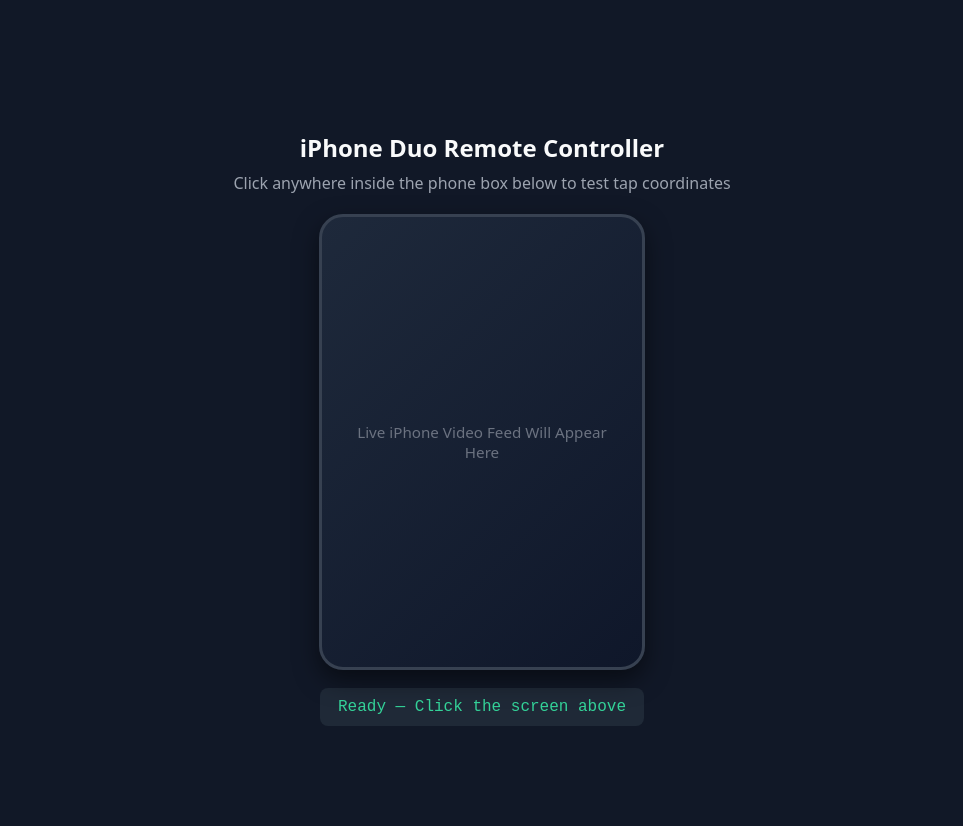
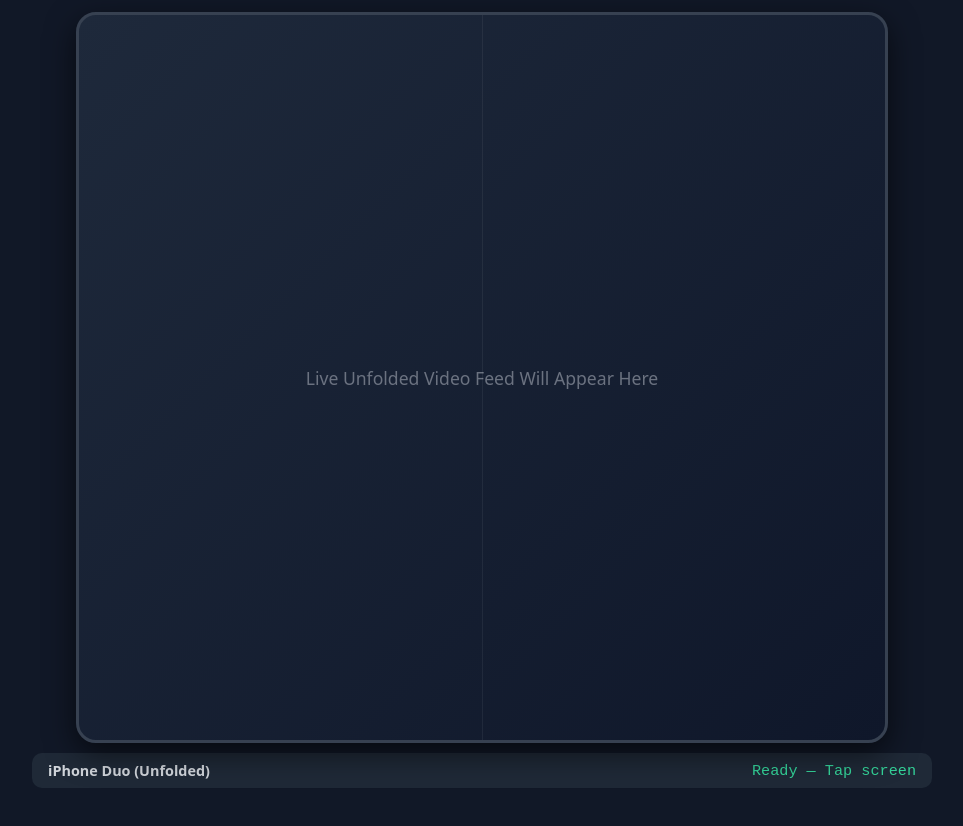
Before and after one commit to alexthegoat67-alt/Android-remote-controller, a plain HTML site: page index.html in a window 1280 px wide. Shown: the whole page, without its empty margins (158-1121 px from the left). After the commit the page ends 800 px from the top, so only its background shows below. Drawn offline with Linux system fonts and the light colour scheme.

Commit message:
Update index.html

```diff
--- a/index.html
+++ b/index.html
@@ -2,9 +2,12 @@
 <html lang="en">
 <head>
   <meta charset="UTF-8" />
-  <meta name="viewport" content="width=device-width, initial-scale=1.0" />
-  <title>iPhone Duo Touch Controller</title>
+  <meta name="viewport" content="width=device-width, initial-scale=1.0, maximum-scale=1.0, user-scalable=no" />
+  <title>iPhone Duo Unfolded Controller</title>
   <style>
+    * {
+      box-sizing: border-box;
+    }
     body {
       font-family: system-ui, -apple-system, sans-serif;
       background-color: #111827;
@@ -12,96 +15,128 @@
       display: flex;
       flex-direction: column;
       align-items: center;
+      justify-content: space-between;
+      height: 100dvh;
+      margin: 0;
+      padding: 12px 16px;
+      overflow: hidden;
+      user-select: none;
+    }
+    #screen-wrapper {
+      flex: 1;
+      width: 100%;
+      display: flex;
+      align-items: center;
       justify-content: center;
-      min-height: 100vh;
-      margin: 0;
-      padding: 20px;
-    }
-    h1 {
-      font-size: 1.5rem;
-      margin-bottom: 8px;
-    }
-    p {
-      color: #9ca3af;
-      margin-top: 0;
-      margin-bottom: 20px;
+      min-height: 0;
     }
     #phone-screen {
       position: relative;
-      width: 320px;
-      height: 450px;
+      /* Unfolded book-style aspect ratio; automatically scales to fill your iPad */
+      aspect-ratio: 10 / 9;
+      height: 100%;
+      max-height: 100%;
+      max-width: 100%;
+      width: auto;
       background: linear-gradient(135deg, #1e293b, #0f172a);
       border: 3px solid #374151;
-      border-radius: 24px;
+      border-radius: 20px;
       display: flex;
       align-items: center;
       justify-content: center;
       cursor: crosshair;
-      box-shadow: 0 10px 25px rgba(0, 0, 0, 0.5);
-      user-select: none;
+      box-shadow: 0 10px 30px rgba(0, 0, 0, 0.6);
+      touch-action: none;
+      overflow: hidden;
+    }
+    /* Subtle center crease line to mimic an unfolded screen */
+    #phone-screen::after {
+      content: "";
+      position: absolute;
+      top: 0;
+      bottom: 0;
+      left: 50%;
+      width: 1px;
+      background: rgba(255, 255, 255, 0.06);
+      pointer-events: none;
     }
     #placeholder-text {
       color: #6b7280;
-      font-size: 0.95rem;
+      font-size: 1.1rem;
       pointer-events: none;
       text-align: center;
       padding: 20px;
     }
     #tap-dot {
       position: absolute;
-      width: 18px;
-      height: 18px;
+      width: 22px;
+      height: 22px;
       background-color: #ef4444;
       border: 2px solid #ffffff;
       border-radius: 50%;
       transform: translate(-50%, -50%);
       pointer-events: none;
       display: none;
+      box-shadow: 0 0 10px rgba(239, 68, 68, 0.8);
+    }
+    #bottom-bar {
+      width: 100%;
+      max-width: 900px;
+      display: flex;
+      align-items: center;
+      justify-content: space-between;
+      margin-top: 10px;
+      padding: 8px 16px;
+      background-color: #1f2937;
+      border-radius: 10px;
+      font-size: 0.9rem;
+    }
+    #title-label {
+      font-weight: 600;
+      color: #d1d5db;
     }
     #readout {
-      margin-top: 18px;
-      padding: 10px 18px;
-      background-color: #1f2937;
-      border-radius: 8px;
       font-family: monospace;
-      font-size: 1rem;
+      font-size: 0.95rem;
       color: #34d399;
     }
   </style>
 </head>
 <body>
 
-  <h1>iPhone Duo Remote Controller</h1>
-  <p>Click anywhere inside the phone box below to test tap coordinates</p>
-
-  <div id="phone-screen">
-    <div id="placeholder-text">Live iPhone Video Feed Will Appear Here</div>
-    <div id="tap-dot"></div>
+  <div id="screen-wrapper">
+    <div id="phone-screen">
+      <div id="placeholder-text">Live Unfolded Video Feed Will Appear Here</div>
+      <div id="tap-dot"></div>
+    </div>
   </div>
 
-  <div id="readout">Ready — Click the screen above</div>
+  <div id="bottom-bar">
+    <span id="title-label">iPhone Duo (Unfolded)</span>
+    <span id="readout">Ready — Tap screen</span>
+  </div>
 
   <script>
     const screenBox = document.getElementById('phone-screen');
     const tapDot = document.getElementById('tap-dot');
     const readout = document.getElementById('readout');
 
-    screenBox.addEventListener('click', (event) => {
+    screenBox.addEventListener('pointerdown', (event) => {
       const rect = screenBox.getBoundingClientRect();
       const x = event.clientX - rect.left;
       const y = event.clientY - rect.top;
 
-      // Calculate percentage (0% to 100%)
+      // Calculate percentage (0.0% to 100.0%) across the unfolded screen
       const xPercent = ((x / rect.width) * 100).toFixed(1);
       const yPercent = ((y / rect.height) * 100).toFixed(1);
 
-      // Move the red target dot to where you clicked
+      // Move the red target dot to where you tapped
       tapDot.style.left = x + 'px';
       tapDot.style.top = y + 'px';
       tapDot.style.display = 'block';
 
       // Display the coordinates
-      readout.textContent = `Tapped at X: ${xPercent}%, Y: ${yPercent}%`;
+      readout.textContent = `X: ${xPercent}% | Y: ${yPercent}%`;
     });
   </script>
 
```
